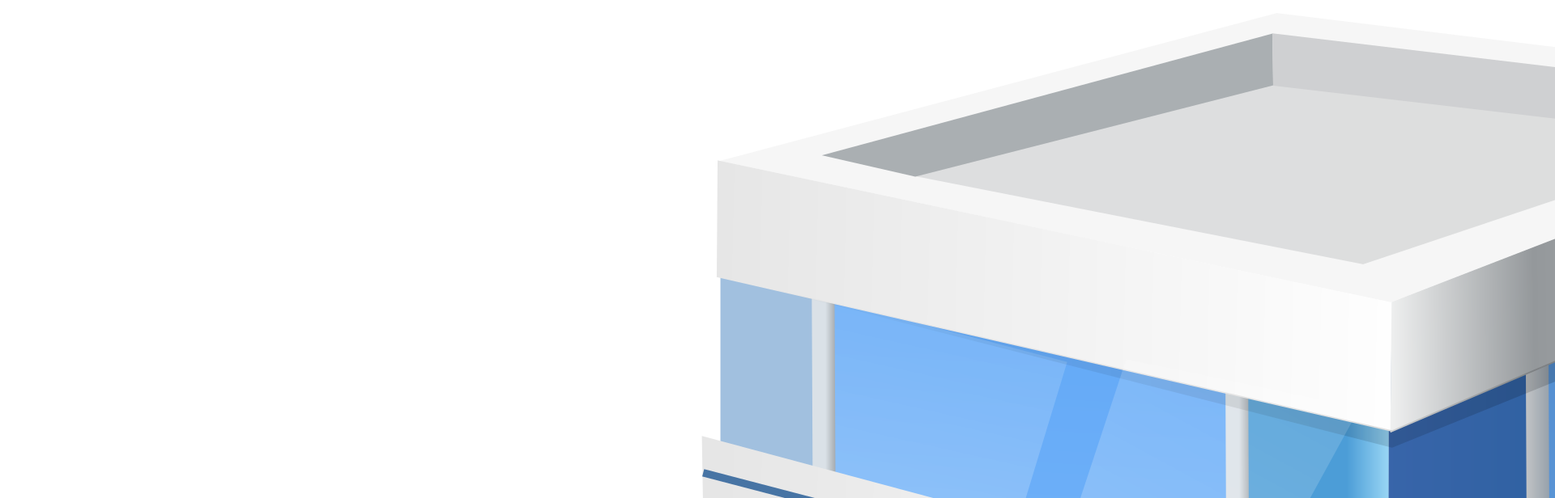
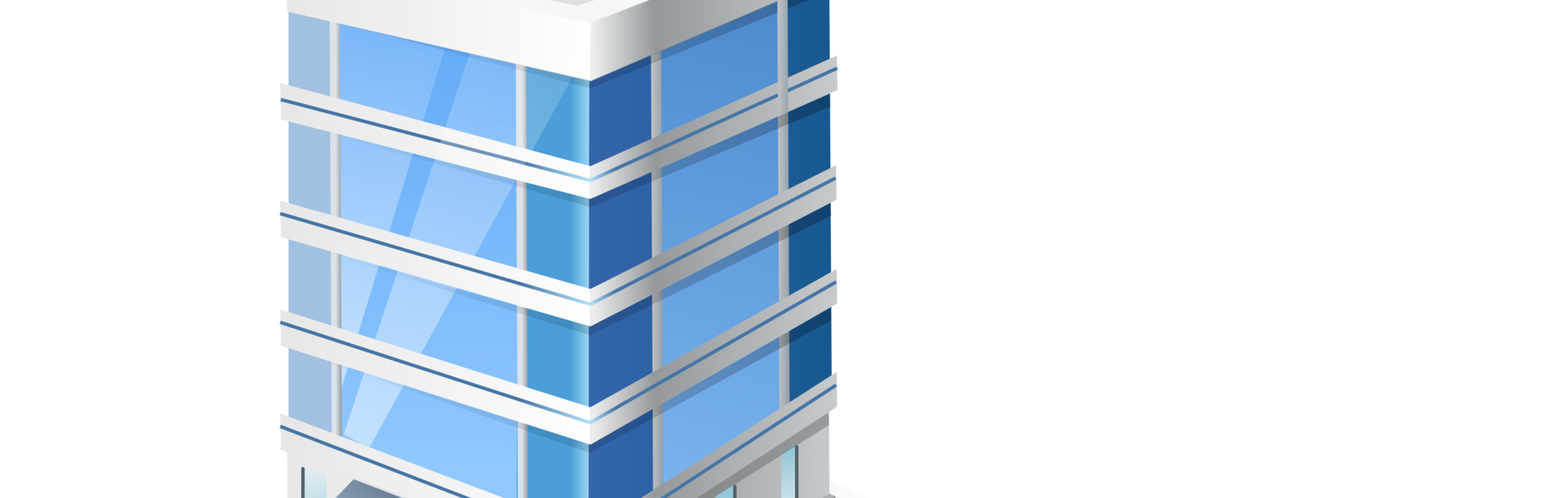
Before and after one commit to lukahabus/fronted-hackathon, a React (Create React App) app in the folder floor-plan/: page / in a window 1280 px wide. Shown: the top 616 px of the page at 81% size, 1920 px wide, since content can reach past the window. Built offline with nearby package versions, Linux system fonts and the light colour scheme.

Commit message:
BABY we back

```diff
--- a/floor-plan/src/App.js
+++ b/floor-plan/src/App.js
@@ -3,7 +3,7 @@ import './App.css';
 import StackBuild from './Stack.js';
 import * as React from 'react';
 import Grid from '@mui/material/Grid';
-import buildingBG from './resources/img/office-building.png';
+import buildingBG from './resources/img/office-building-45.png';
 import { goToGroundFloor, goToFloor1, goToFloor2, goToFloor3, goToFloor4} from './resources/functions/buildingClickerFunction';
 
 
--- a/floor-plan/src/index.css
+++ b/floor-plan/src/index.css
@@ -14,10 +14,10 @@ code {
 
 .Building{
 position: absolute;
-left: 25%;
-right: 25%;
-bottom: 0;
-top: 0;
+top: 50%;
+left: 50%;
+-ms-transform: translate(-50%, -50%);
+transform: translate(-50%, -50%);
 }
 
 .Container{
```
Also changed, not shown: floor-plan/src/resources/img/office-building-45.png (added), floor-plan/src/resources/img/office-building-scaled-down.png (added).
